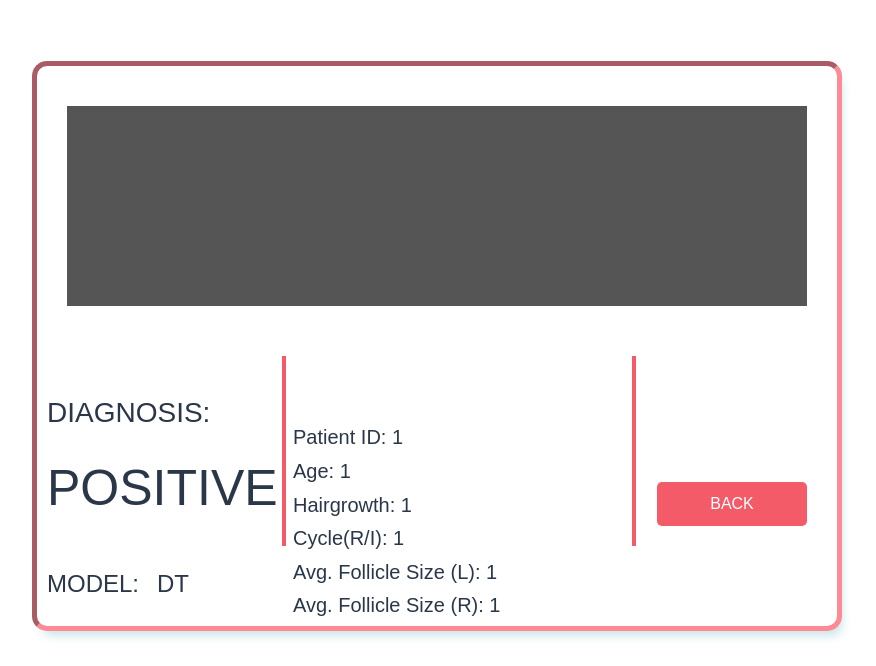
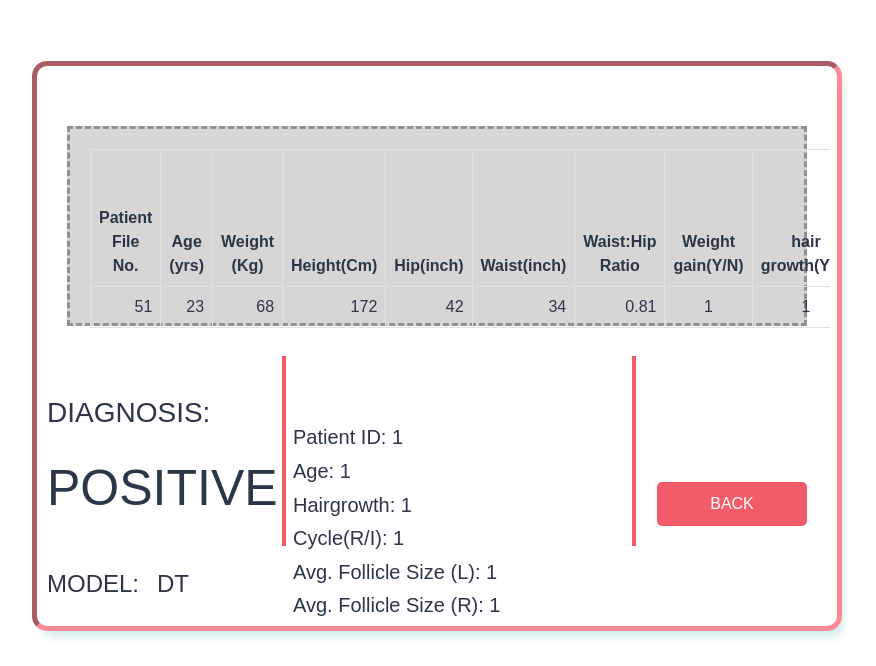
Before and after one commit to Raining-Mens/PCOS-Diagnosing-SVM-DT, a Flask app: page /result in a window 1280 px wide. Shown: the part 54-720 px from the top of the page, without its empty margins (203-1079 px from the left). Run offline with Flask 2, Linux system fonts and the light colour scheme; the visitor is signed in with stand-in values (Sample User, id 1); some libraries are stand-ins or nearby versions.

Commit message:
table edit

```diff
--- a/static/stylesheets/results.css
+++ b/static/stylesheets/results.css
@@ -44,6 +44,25 @@ button.buttontable:hover {
   width: 740px;
   margin-bottom: 50px;
   background-color: #555;
+}
+
+.tool-output1 {
+  background-color: #d6d6d6;
+  position: absolute;
+  margin-top: 20px;
+  padding: 20px;
+  border-style: dashed;
+  border-color: #919090;
+  height: 200px;
+  width: 740px;
+  text-align: center;
+}
+
+.tbl-prev1 {
+  position: absolute;
+  overflow: scroll;
+  height: 200px;
+  width: 740px;
 }
 
 .bar1 {
--- a/templates/results.html
+++ b/templates/results.html
@@ -9,7 +9,104 @@
 <body>
     {% block content %}
     <div class="login">
-        <div class="rectangle"></div>
+
+
+
+
+        <div class="tool-output1">
+            <div class="tbl-prev1">
+                <table class="table table-bordered table-hover table-condensed">
+                    <thead><tr><th title="Field #1">Patient File No.</th>
+                    <th title="Field #2">Age (yrs)</th>
+                    <th title="Field #3">Weight (Kg)</th>
+                    <th title="Field #4">Height(Cm)</th>
+                    <th title="Field #5">Hip(inch)</th>
+                    <th title="Field #6">Waist(inch)</th>
+                    <th title="Field #7">Waist:Hip Ratio</th>
+                    <th title="Field #8">Weight gain(Y/N)</th>
+                    <th title="Field #9">hair growth(Y/N)</th>
+                    <th title="Field #10">Skin darkening (Y/N)</th>
+                    <th title="Field #11">Hair loss(Y/N)</th>
+                    <th title="Field #12">Pimples(Y/N)</th>
+                    <th title="Field #13">Fast food (Y/N)</th>
+                    <th title="Field #14">Reg.Exercise(Y/N)</th>
+                    <th title="Field #15">BMI</th>
+                    <th title="Field #16">Blood Group</th>
+                    <th title="Field #17">Pulse rate(bpm)</th>
+                    <th title="Field #18">RR (breaths/min)</th>
+                    <th title="Field #19">Hb(g/dl)</th>
+                    <th title="Field #20">Cycle(R/I)</th>
+                    <th title="Field #21">Cycle length(days)</th>
+                    <th title="Field #22">Marraige Status (Yrs)</th>
+                    <th title="Field #23">Pregnant(Y/N)</th>
+                    <th title="Field #24">No. of aborptions</th>
+                    <th title="Field #25">I   beta-HCG(mIU/mL)</th>
+                    <th title="Field #26">II    beta-HCG(mIU/mL)</th>
+                    <th title="Field #27">FSH(mIU/mL)</th>
+                    <th title="Field #28">LH(mIU/mL)</th>
+                    <th title="Field #29">FSH/LH</th>
+                    <th title="Field #30">TSH (mIU/L)</th>
+                    <th title="Field #31">AMH(ng/mL)</th>
+                    <th title="Field #32">PRL(ng/mL)</th>
+                    <th title="Field #33">Vit D3 (ng/mL)</th>
+                    <th title="Field #34">PRG(ng/mL)</th>
+                    <th title="Field #35">RBS(mg/dl)</th>
+                    <th title="Field #36">BP _Systolic (mmHg)</th>
+                    <th title="Field #37">BP _Diastolic (mmHg)</th>
+                    <th title="Field #38">Follicle No. (L)</th>
+                    <th title="Field #39">Follicle No. (R)</th>
+                    <th title="Field #40">Avg. F size (L) (mm)</th>
+                    <th title="Field #41">Avg. F size (R) (mm)</th>
+                    <th title="Field #42">Endometrium (mm)</th>
+                    </tr></thead>
+                    <tbody><tr>
+                    <td align="right">51</td>
+                    <td align="right">23</td>
+                    <td align="right">68</td>
+                    <td align="right">172</td>
+                    <td align="right">42</td>
+                    <td align="right">34</td>
+                    <td align="right">0.81</td>
+                    <td>1</td>
+                    <td>1</td>
+                    <td>1</td>
+                    <td>1</td>
+                    <td>1</td>
+                    <td>0</td>
+                    <td>0</td>
+                    <td align="right">23.0</td>
+                    <td align="right">15</td>
+                    <td align="right">72</td>
+                    <td align="right">16</td>
+                    <td align="right">10.8</td>
+                    <td align="right">4</td>
+                    <td align="right">10</td>
+                    <td align="right">4</td>
+                    <td>0</td>
+                    <td>0</td>
+                    <td align="right">77.6</td>
+                    <td align="right">1.99</td>
+                    <td align="right">4.42</td>
+                    <td align="right">5.48</td>
+                    <td align="right">0.81</td>
+                    <td align="right">3.26</td>
+                    <td align="right">3.2</td>
+                    <td align="right">27.65</td>
+                    <td align="right">23.114</td>
+                    <td align="right">0.39</td>
+                    <td align="right">70</td>
+                    <td align="right">110</td>
+                    <td align="right">70</td>
+                    <td align="right">22</td>
+                    <td align="right">18</td>
+                    <td align="right">12</td>
+                    <td align="right">13</td>
+                    <td align="right">11</td>
+                    </tr>
+                    </tbody></table>
+            </div>
+        </div>
+
         <div class="bar1"></div>
         <div class="bar2"></div>
 
@@ -36,6 +133,9 @@
             <h5>Avg. Follicle Size (R): <span>{{AFR}}</span></h5>
         </div>
     </div>
+    <script>
+
+    </script>
     {% endblock %}
 </body>
 
```
Also changed, not shown: dataset/PCOS_Template_files/stylesheet.css (added, +100 -0 lines), 4 other files.
